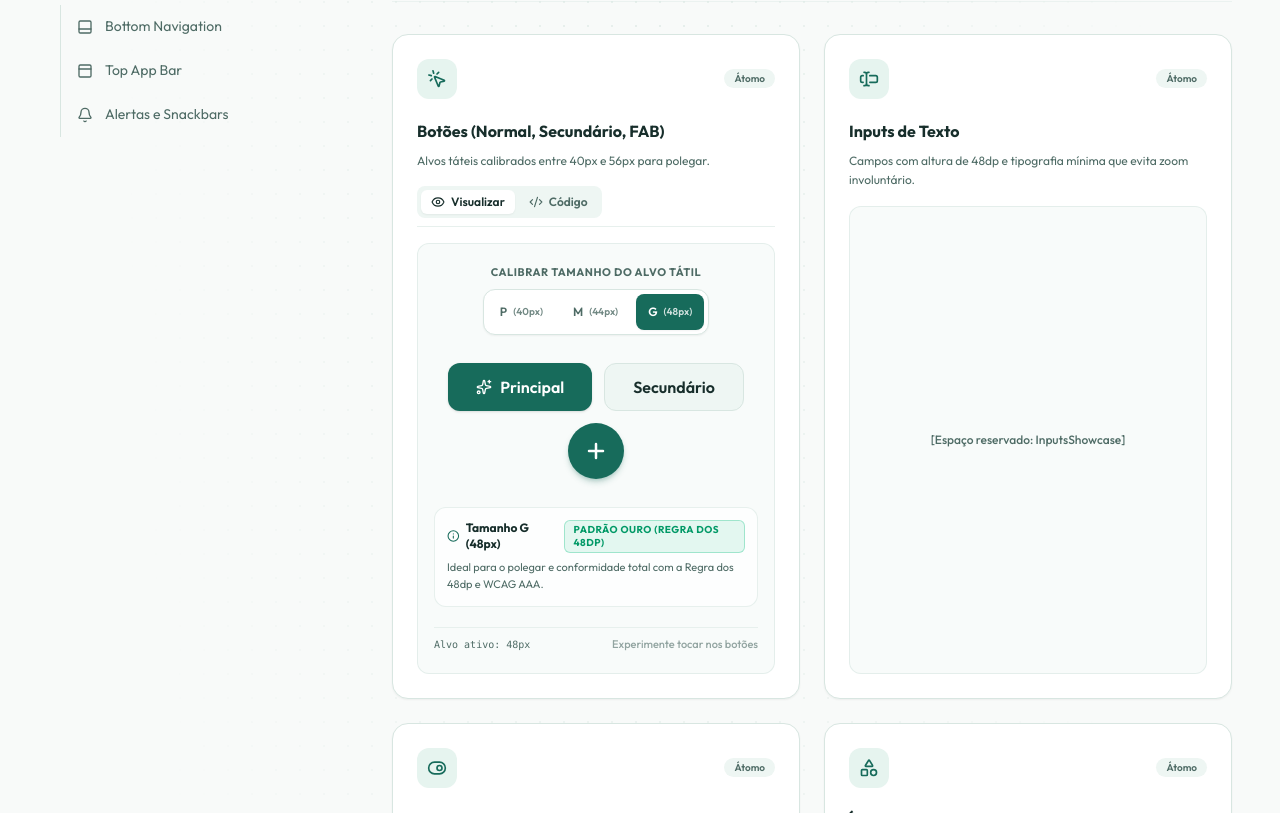
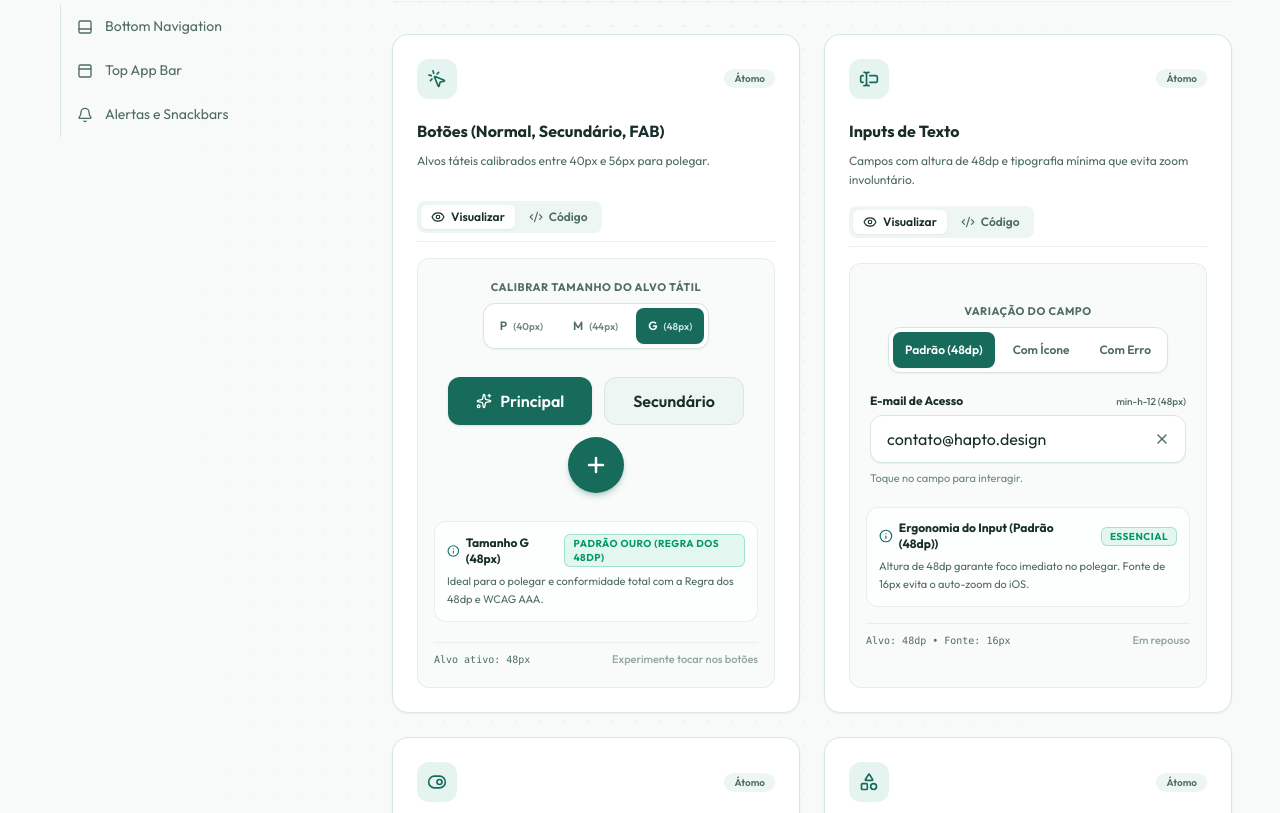
Before and after one commit to whoisnathaliamelo/hapto, a Next.js app: page /components in a window 1280 px wide. Shown: the part 627-1440 px from the top of the page. Built offline with nearby package versions, Linux system fonts and the light colour scheme.

Commit message:
Feat: Adicionado showcase do input

```diff
--- a/components/catalog/catalog-view.tsx
+++ b/components/catalog/catalog-view.tsx
@@ -23,6 +23,7 @@ import {
 import { Reveal } from "@/components/reveal";
 import { cn } from "@/lib/utils";
 import { ButtonsShowcase, BUTTONS_CODE } from "./showcases/buttons-showcase";
+import { InputsShowcase, INPUTS_CODE } from "./showcases/inputs-showcase";
 
 
 type AtomicCategory = "all" | "atoms" | "molecules" | "organisms";
@@ -282,7 +283,7 @@ function ShowcaseCard({
         <h3 className="mt-5 text-base font-bold text-ink transition-colors group-hover:text-primary">
           {title}
         </h3>
-        <p className="mt-2 text-xs leading-relaxed text-muted">{description}</p>
+        <p className="mt-2 text-xs leading-relaxed text-muted min-h-[34px]">{description}</p>
 
         {/* Barra de Abas (Visualizar / Código) e Ação de Copiar */}
         {code && (
@@ -338,18 +339,20 @@ function ShowcaseCard({
           </div>
         )}
 
-        {/* Área de Apresentação */}
-        <div className="mt-4 flex min-h-48 flex-1 items-center justify-center rounded-xl border border-line/60 bg-surface-raised/40 p-4">
+        {/* Área de Apresentação com Altura Uniforme Calibrada */}
+        <div className="mt-4 flex min-h-[380px] flex-1 items-center justify-center rounded-xl border border-line/60 bg-surface-raised/40 p-4">
           {activeTab === "code" && code ? (
-            <pre className="max-h-80 w-full overflow-x-auto rounded-lg border border-line/40 bg-[#091311] p-4 text-left text-xs font-mono leading-relaxed text-[#e6f4ef] selection:bg-primary/40 [scrollbar-width:thin]">
+            <pre className="h-[380px] max-h-[380px] w-full overflow-auto rounded-lg border border-line/40 bg-[#091311] p-4 text-left text-xs font-mono leading-relaxed text-[#e6f4ef] selection:bg-primary/40 [scrollbar-width:thin]">
               <code>{code}</code>
             </pre>
           ) : (
-            children ?? (
-              <span className="text-xs font-medium text-muted">
-                {placeholder ?? "Em breve..."}
-              </span>
-            )
+            <div className="flex h-full w-full items-center justify-center">
+              {children ?? (
+                <span className="text-xs font-medium text-muted">
+                  {placeholder ?? "Em breve..."}
+                </span>
+              )}
+            </div>
           )}
         </div>
       </article>
@@ -498,9 +501,11 @@ export function CatalogView() {
                     section="inputs"
                     title="Inputs de Texto"
                     description="Campos com altura de 48dp e tipografia mínima que evita zoom involuntário."
-                    placeholder="[Espaço reservado: InputsShowcase]"
+                    code={INPUTS_CODE}
                     delay={0.08}
-                  />
+                  >
+                    <InputsShowcase />
+                  </ShowcaseCard>
                 )}
 
                 {shouldRender("switches", "atoms") && (
--- /dev/null
+++ b/components/catalog/showcases/inputs-showcase.tsx
@@ -0,0 +1,227 @@
+"use client";
+
+import { useState } from "react";
+import { AlertCircle, Check, Info, Mail, Search, X } from "lucide-react";
+import { cn } from "@/lib/utils";
+
+type InputState = "normal" | "icon" | "error";
+
+const STATES_INFO: Record<
+  InputState,
+  { label: string; tag: string; ergonomicNote: string; badgeColor: string }
+> = {
+  normal: {
+    label: "Padrão (48dp)",
+    tag: "Essencial",
+    ergonomicNote: "Altura de 48dp garante foco imediato no polegar. Fonte de 16px evita o auto-zoom do iOS.",
+    badgeColor: "bg-emerald-500/10 text-emerald-600 border-emerald-500/30",
+  },
+  icon: {
+    label: "Com Ícone",
+    tag: "Apoio Visual",
+    ergonomicNote: "Ícone interno com recuo seguro (pl-11) para não invadir a área de digitação legível.",
+    badgeColor: "bg-blue-500/10 text-blue-600 border-blue-500/30",
+  },
+  error: {
+    label: "Com Erro",
+    tag: "Acessibilidade",
+    ergonomicNote: "Borda com contraste alto e mensagem descritiva imediata sem depender apenas de cor.",
+    badgeColor: "bg-rose-500/10 text-rose-600 border-rose-500/30",
+  },
+};
+
+export const INPUTS_CODE = `// Exemplo com Tailwind CSS Puro (Zero Dependências)
+// Dica: 'min-h-12' garante 48dp para toque e 'text-base' (16px) impede zoom no iOS
+
+import { useState } from "react";
+import { Mail, X, AlertCircle } from "lucide-react";
+
+export function InputErgonomico() {
+  const [valor, setValor] = useState("");
+
+  return (
+    <div className="w-full max-w-sm space-y-1.5">
+      {/* 1. Label claro e legível */}
+      <label className="text-xs font-semibold text-ink">
+        E-mail de Contato
+      </label>
+
+      {/* 2. Container do campo com 48dp de altura */}
+      <div className="relative flex items-center">
+        <Mail className="pointer-events-none absolute left-3.5 size-5 text-muted" />
+
+        <input
+          type="email"
+          value={valor}
+          onChange={(e) => setValor(e.target.value)}
+          placeholder="exemplo@hapto.design"
+          className="min-h-12 w-full rounded-xl border border-line bg-surface pl-11 pr-11 text-base text-ink shadow-2xs transition-all duration-200 placeholder:text-muted/60 focus:border-primary focus:outline-none focus:ring-2 focus:ring-primary/20"
+        />
+
+        {/* 3. Botão de limpar com alvo tátil confortável */}
+        {valor && (
+          <button
+            type="button"
+            onClick={() => setValor("")}
+            aria-label="Limpar campo"
+            className="absolute right-2 flex size-8 items-center justify-center rounded-lg text-muted hover:bg-surface-raised hover:text-ink active:scale-90"
+          >
+            <X className="size-4" />
+          </button>
+        )}
+      </div>
+
+      {/* 4. Mensagem de apoio acessível */}
+      <p className="text-[11px] text-muted">
+        Toque fácil com polegar e sem zoom involuntário no mobile.
+      </p>
+    </div>
+  );
+}`;
+
+export function InputsShowcase() {
+  const [state, setState] = useState<InputState>("normal");
+  const [value, setValue] = useState("contato@hapto.design");
+  const [isFocused, setIsFocused] = useState(false);
+
+  const currentInfo = STATES_INFO[state];
+  const isError = state === "error";
+  const hasIcon = state === "icon";
+
+  return (
+    <div className="flex w-full flex-col items-center justify-between gap-4 py-1">
+      {/* 1. Seletor de Estados do Campo */}
+      <div className="flex flex-col items-center gap-2">
+        <span className="text-[11px] font-bold uppercase tracking-wider text-muted">
+          Variação do Campo
+        </span>
+        <div className="flex items-center gap-1.5 rounded-xl border border-line bg-surface p-1 shadow-xs">
+          {(["normal", "icon", "error"] as InputState[]).map((st) => {
+            const isSelected = state === st;
+            const item = STATES_INFO[st];
+            return (
+              <button
+                key={st}
+                type="button"
+                onClick={() => setState(st)}
+                aria-pressed={isSelected}
+                className={cn(
+                  "flex min-h-9 items-center gap-1.5 rounded-lg px-3 text-xs font-semibold transition-all duration-200 active:scale-95 focus-visible:outline-2 focus-visible:outline-primary",
+                  isSelected
+                    ? "bg-primary text-on-primary shadow-xs"
+                    : "text-muted hover:bg-surface-raised hover:text-ink"
+                )}
+              >
+                <span>{item.label}</span>
+              </button>
+            );
+          })}
+        </div>
+      </div>
+
+      {/* 2. Campo de Texto Interativo */}
+      <div className="w-full max-w-sm px-1 py-1">
+        <div className="flex items-center justify-between pb-1.5">
+          <label
+            htmlFor="showcase-input"
+            className="text-xs font-bold text-ink"
+          >
+            {isError ? "E-mail com Erro" : "E-mail de Acesso"}
+          </label>
+          <span className="text-[10px] font-medium text-muted">min-h-12 (48px)</span>
+        </div>
+
+        <div className="relative flex items-center">
+          {hasIcon && (
+            <Mail
+              className={cn(
+                "pointer-events-none absolute left-3.5 size-5 transition-colors",
+                isFocused ? "text-primary" : "text-muted"
+              )}
+            />
+          )}
+
+          <input
+            id="showcase-input"
+            type="text"
+            value={value}
+            onChange={(e) => setValue(e.target.value)}
+            onFocus={() => setIsFocused(true)}
+            onBlur={() => setIsFocused(false)}
+            placeholder="Digite algo aqui..."
+            className={cn(
+              "min-h-12 w-full rounded-xl border bg-surface text-base text-ink shadow-2xs transition-all duration-200 placeholder:text-muted/60 focus:outline-none",
+              hasIcon ? "pl-11" : "pl-4",
+              value ? "pr-11" : "pr-4",
+              isError
+                ? "border-rose-500/80 bg-rose-500/5 focus:border-rose-600 focus:ring-2 focus:ring-rose-500/20"
+                : "border-line focus:border-primary focus:ring-2 focus:ring-primary/20"
+            )}
+          />
+
+          {/* Botão de Limpar com área tátil confortável */}
+          {value && (
+            <button
+              type="button"
+              onClick={() => setValue("")}
+              aria-label="Limpar campo de texto"
+              className="absolute right-2 flex size-8 items-center justify-center rounded-lg text-muted transition-colors hover:bg-surface-raised hover:text-ink active:scale-90"
+            >
+              <X className="size-4" />
+            </button>
+          )}
+        </div>
+
+        {/* Mensagem de Erro ou Apoio */}
+        <div className="mt-1.5 flex min-h-[18px] items-center gap-1.5 text-[11px]">
+          {isError ? (
+            <span className="flex items-center gap-1 text-rose-600 font-medium animate-in fade-in">
+              <AlertCircle className="size-3.5 shrink-0" />
+              Formato de e-mail inválido. Verifique o endereço.
+            </span>
+          ) : (
+            <span className="text-muted/80">
+              {isFocused ? "Digitando... alvo confortável para o polegar." : "Toque no campo para interagir."}
+            </span>
+          )}
+        </div>
+      </div>
+
+      {/* 3. Diagnóstico Ergonômico */}
+      <div className="w-full rounded-xl border border-line/60 bg-surface/70 p-3 text-xs">
+        <div className="flex items-center justify-between gap-2">
+          <span className="flex items-center gap-1.5 font-bold text-ink">
+            <Info className="size-3.5 text-primary" />
+            <span>Ergonomia do Input ({currentInfo.label})</span>
+          </span>
+          <span
+            className={cn(
+              "rounded-md border px-2 py-0.5 text-[10px] font-bold uppercase tracking-wider",
+              currentInfo.badgeColor
+            )}
+          >
+            {currentInfo.tag}
+          </span>
+        </div>
+        <p className="mt-1.5 text-[11px] leading-relaxed text-muted">
+          {currentInfo.ergonomicNote}
+        </p>
+      </div>
+
+      {/* 4. Feedback e Status */}
+      <div className="flex w-full items-center justify-between border-t border-line/50 pt-2 text-[11px] text-muted">
+        <span className="font-mono text-[10px]">Alvo: 48dp • Fonte: 16px</span>
+        <span className="font-medium text-ink">
+          {isFocused ? (
+            <span className="inline-flex items-center gap-1 text-primary animate-in fade-in">
+              <Check className="size-3" />
+              Campo Focado
+            </span>
+          ) : (
+            <span className="text-muted/60">Em repouso</span>
+          )}
+        </span>
+      </div>
+    </div>
+  );
+}
```
